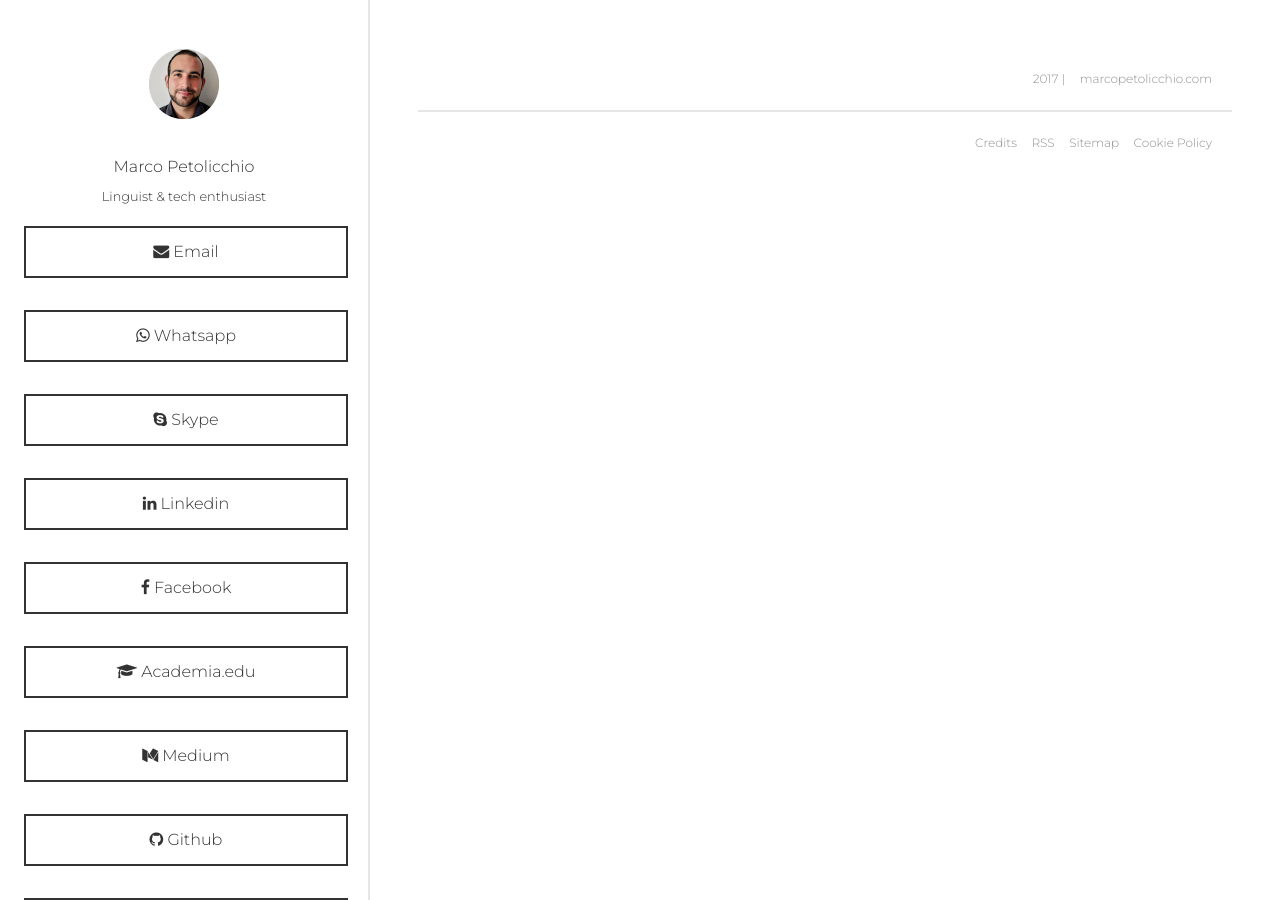
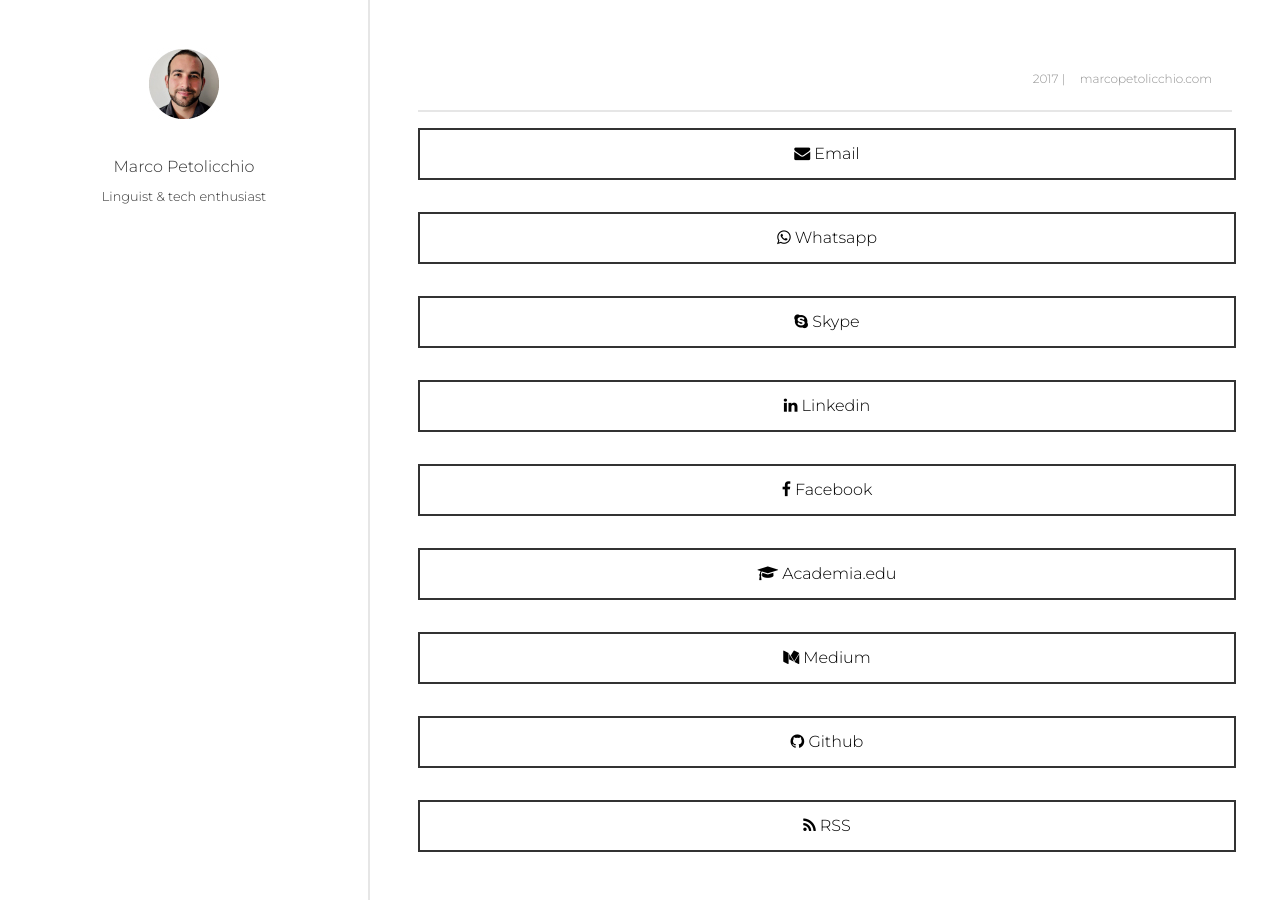
Before and after one commit to p-marco/p-marco.github.io, a Jekyll site: the page built from card.md, in a window 1280 px wide. Built offline with Jekyll 4.4.1, drawn with Linux system fonts in a browser that asks for light colours.

Commit message:
new commit

```diff
--- a/_layouts/card.html
+++ b/_layouts/card.html
@@ -12,7 +12,13 @@
 	</div>
 	<p class="t-heading" style="text-align:center"><strong>{{ site.author.name }}</strong><br>
 	<small>{{ site.author.headline }}</small></p>
-<nav class="nav nav--primary">
+
+</div>
+
+
+		<section class="container main-wrapper">
+		{% include header.html %}
+		<nav class="nav nav--primary">
 	<ul class="nav nav-items--primary">
   	{% for item in site.data.social %}
   		<li class="nav-item--primary link">
@@ -23,12 +29,6 @@
   	{% endfor %}
   	</ul>
 </nav>
-</div>
-
-
-		<section class="container main-wrapper">
-		{% include header.html %}
-
 		{% include footer.html %}
 		</section>
 	</div>
```
